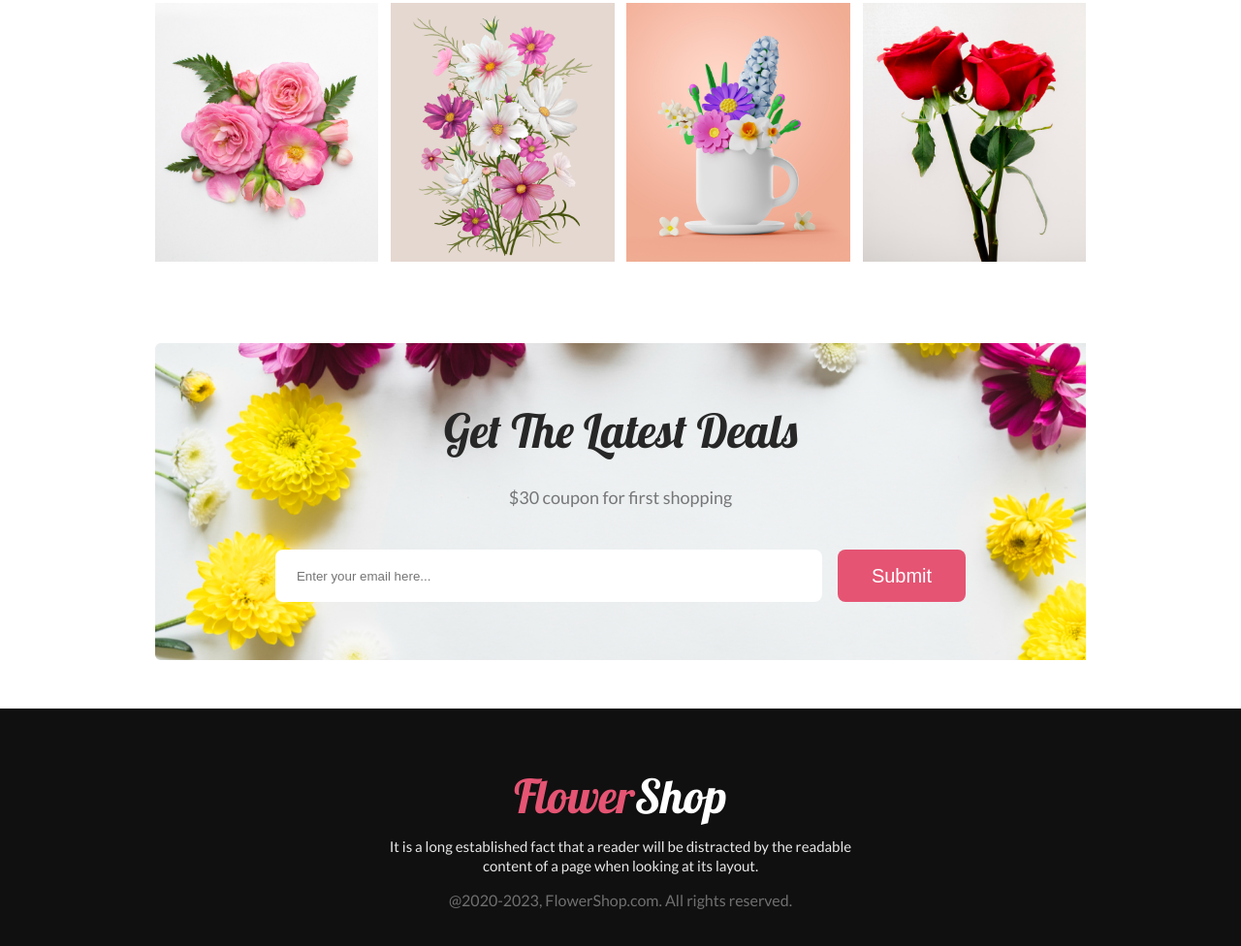
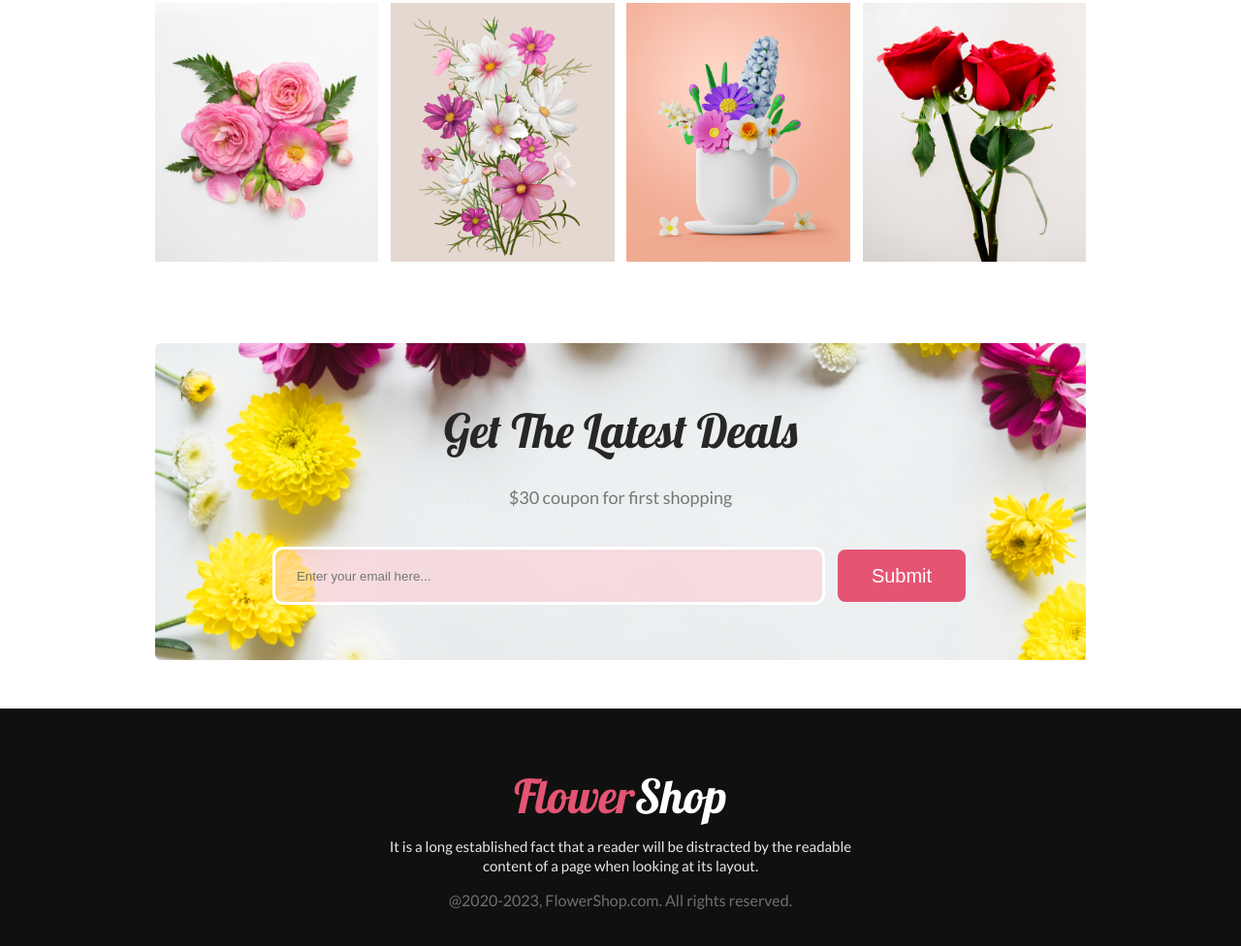
Before and after one commit to ukayching-marma/flower-shop-assignment, a plain HTML site: page index.html in a window 1280 px wide. Shown: the part 3265-4241 px from the top of the page at 97% size. Drawn offline with Linux system fonts and the light colour scheme.

```diff
--- a/style.css
+++ b/style.css
@@ -271,6 +271,14 @@ input#email {
     background-size: cover;
     padding: 60px 0;
 }
+input#email:focus {
+    outline: 3px solid pink !important;
+    background-color: white;
+}
+input#email {
+    background: #ffc0cb73;
+    outline: 3px solid white;
+}
 
 /* Footer Section style */
 .footer-section{
```
